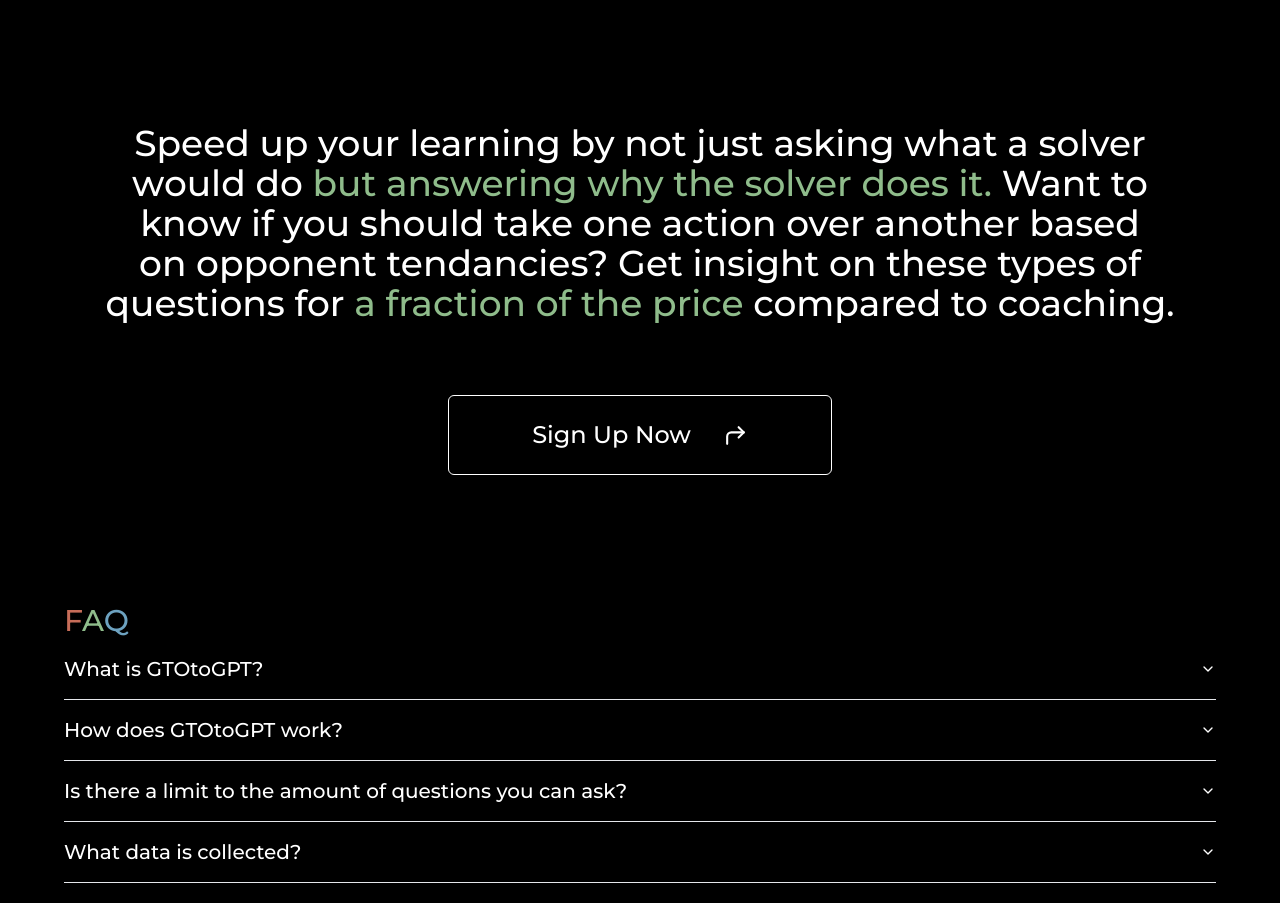
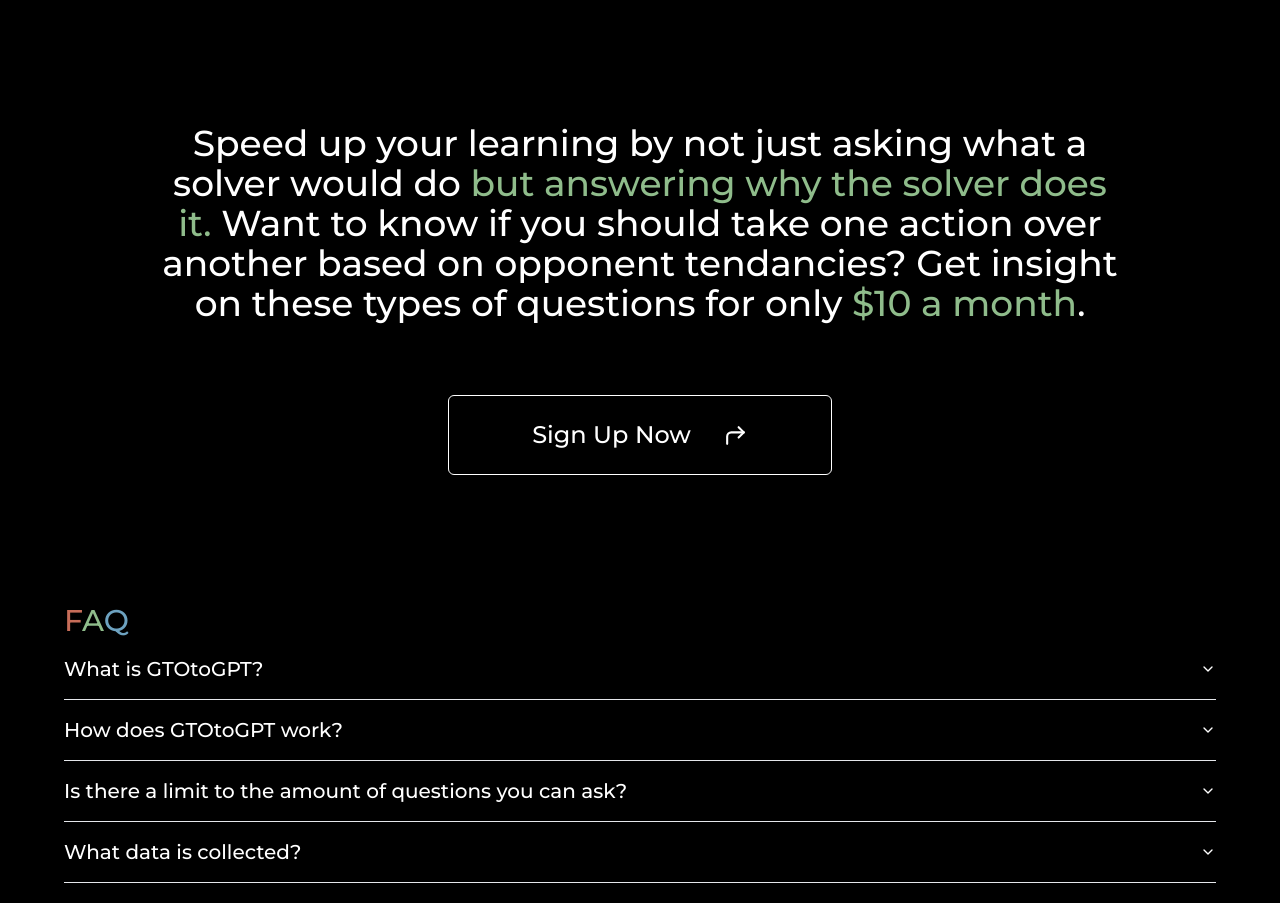
Before and after one commit to TaylorS15/pio-to-gpt-client, a Next.js app: page / in a window 1280 px wide. Shown: the part 2028-2931 px from the top of the page. Built offline with nearby package versions, Linux system fonts and the light colour scheme; no server answers.

Commit message:
copy change

```diff
--- a/app/page.tsx
+++ b/app/page.tsx
@@ -93,9 +93,8 @@
                 but answering why the solver does it.
               </span>{" "}
               Want to know if you should take one action over another based on
-              opponent tendancies? Get insight on these types of questions for{" "}
-              <span className="text-pio-green">a fraction of the price</span>{" "}
-              compared to coaching.
+              opponent tendancies? Get insight on these types of questions for
+              only <span className="text-pio-green">$10 a month</span>.
             </Balancer>
           </p>
 
```
